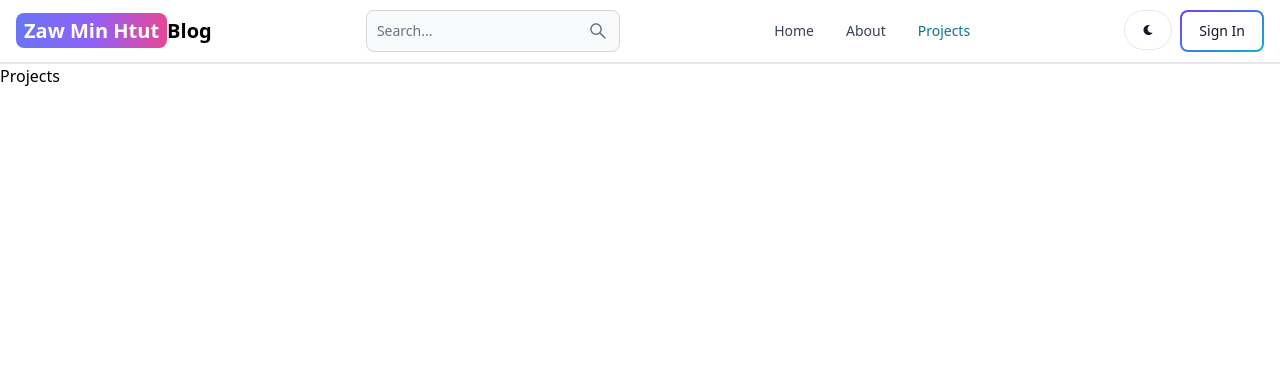
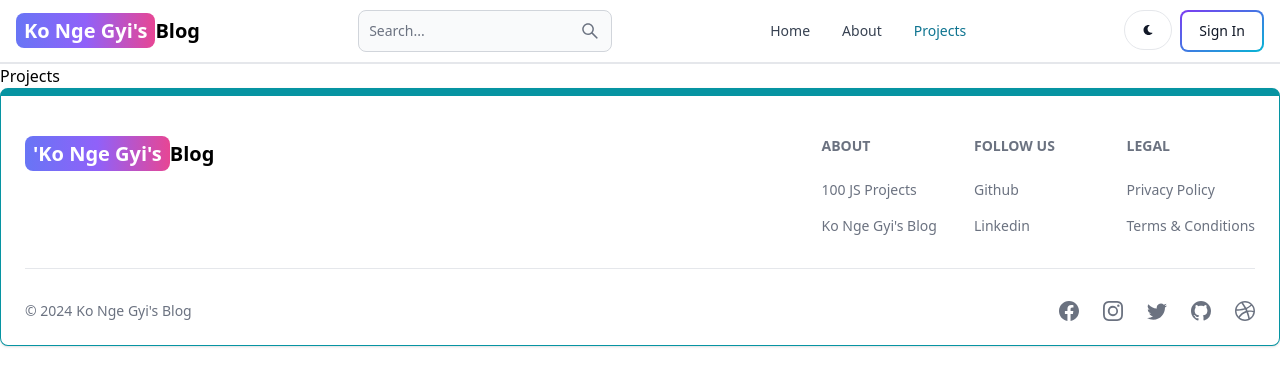
Before and after one commit to zawminhtutx/mern-blog, a React (Vite) app in the folder client/: page /projects in a window 1280 px wide. Shown: the top 386 px of the page. Built offline with nearby package versions, Linux system fonts and the light colour scheme.

Commit message:
create footer components

```diff
--- a/client/src/App.jsx
+++ b/client/src/App.jsx
@@ -6,6 +6,7 @@
 import Dashboard from "./pages/Dashboard";
 import Projects from "./pages/Projects";
 import Header from "./components/Header";
+import FooterCom from "./components/Footer";
 function App() {
   return (
     <BrowserRouter>
@@ -18,6 +19,7 @@
         <Route path="/sign-in" element={<SignIn />} />
         <Route path="/projects" element={<Projects />} />
       </Routes>
+      <FooterCom/>
     </BrowserRouter>
   );
 }
--- /dev/null
+++ b/client/src/components/Footer.jsx
@@ -0,0 +1,83 @@
+import { Footer } from "flowbite-react";
+import { Link } from "react-router-dom";
+import {
+  BsFacebook,
+  BsInstagram,
+  BsTwitter,
+  BsGithub,
+  BsDribbble,
+} from "react-icons/bs";
+const FooterCom = () => {
+  return (
+    <Footer container className="border border-t-8 border-teal-500">
+      <div className="w-full max-w-7xl mx-auto">
+        <div className="grid w-full justify-between sm:flex md:grid-cols-1">
+          <div className="mt-5">
+            <Link
+              to={"/"}
+              className="self-center whitespace-nowrap text-sm sm:text-xl font-semibold dark:text-white">
+              <span className="px-2 py-1 bg-gradient-to-r from-indigo-500 via-purple-500 to-pink-500 rounded-lg text-white">
+                {"'Ko Nge Gyi's"}
+              </span>
+              Blog
+            </Link>
+          </div>
+          <div className="grid grid-cols-2 gap-8 mt-4 sm:grid-cols-3 sm:gap-6">
+            <div>
+              <Footer.Title title="About" />
+              <Footer.LinkGroup col>
+                <Footer.Link
+                  href="https://www.100jsprojects.com"
+                  target="_blank">
+                  100 JS Projects
+                </Footer.Link>
+                <Footer.Link href="/about" target="_blank">
+                  {"Ko Nge Gyi's"} Blog
+                </Footer.Link>
+              </Footer.LinkGroup>
+            </div>
+            <div>
+              <Footer.Title title="FOLLOW Us" />
+              <Footer.LinkGroup col>
+                <Footer.Link
+                  href="https://github.com/zawminhtutx"
+                  target="_blank">
+                  Github
+                </Footer.Link>
+                <Footer.Link
+                  href="https://www.linkedin.com/in/zaw-min-htut-489a9828b/"
+                  target="_blank">
+                  Linkedin
+                </Footer.Link>
+              </Footer.LinkGroup>
+            </div>
+            <div>
+              <Footer.Title title="LEGAL" />
+              <Footer.LinkGroup col>
+                <Footer.Link>Privacy Policy</Footer.Link>
+                <Footer.Link>Terms & Conditions</Footer.Link>
+              </Footer.LinkGroup>
+            </div>
+          </div>
+        </div>
+        <Footer.Divider />
+        <div className="w-full sm:flex sm:items-center sm:justify-between">
+          <Footer.Copyright
+            href="#"
+            by="Ko Nge Gyi's Blog"
+            year={new Date().getFullYear()}
+          />
+          <div className="flex  mt-4 gap-6 sm:mt-0 sm:justify-center">
+            <Footer.Icon href="#" icon={BsFacebook} />
+            <Footer.Icon href="#" icon={BsInstagram} />
+            <Footer.Icon href="#" icon={BsTwitter} />
+            <Footer.Icon href="#" icon={BsGithub} />
+            <Footer.Icon href="#" icon={BsDribbble} />
+          </div>
+        </div>
+      </div>
+    </Footer>
+  );
+};
+
+export default FooterCom;
--- a/client/src/components/Header.jsx
+++ b/client/src/components/Header.jsx
@@ -10,7 +10,7 @@
         to={"/"}
         className="self-center whitespace-nowrap text-sm sm:text-xl font-semibold dark:text-white">
         <span className="px-2 py-1 bg-gradient-to-r from-indigo-500 via-purple-500 to-pink-500 rounded-lg text-white">
-          Zaw Min Htut
+          {"Ko Nge Gyi's"}
         </span>
         Blog
       </Link>
--- a/client/src/pages/SignUp.jsx
+++ b/client/src/pages/SignUp.jsx
@@ -44,7 +44,7 @@
         <div className='flex-1'>
           <Link to='/' className='font-bold dark:text-white text-4xl'>
             <span className='px-2 py-1 bg-gradient-to-r from-indigo-500 via-purple-500 to-pink-500 rounded-lg text-white'>
-              Zaw Min Htut
+              Ko Nge Gyi
             </span>
             Blog
           </Link>
```
